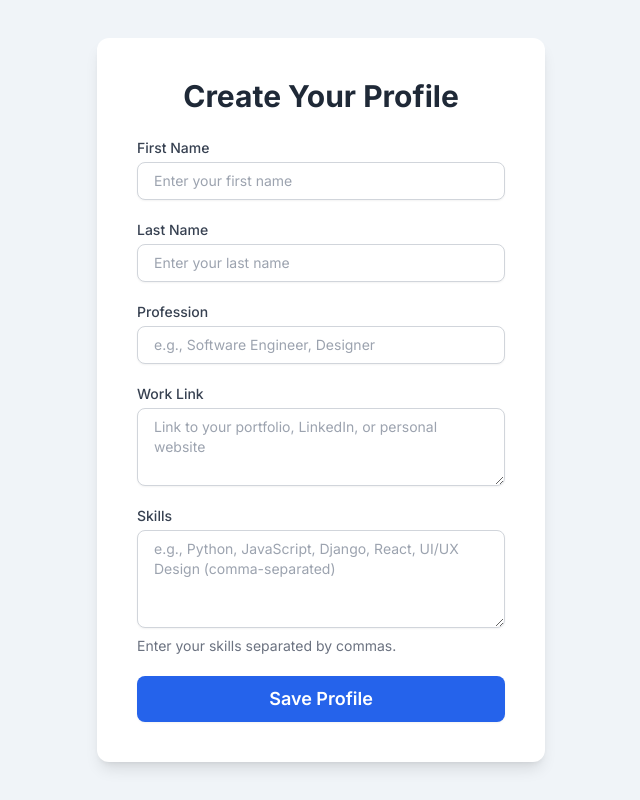
After one commit to Vincenthe3231/WitsNote, a Django app: template users/templates/profile_setup.html in a window 1280 px wide. The commit adds this page. Shown: the whole page, without its empty margins (319-959 px from the left). Run offline with Django 5.2, Linux system fonts and the light colour scheme; the template is opened without the code that fills it, so the values that code supplies are empty; some libraries are stand-ins or nearby versions.

Commit message:
Add profile_setup.html and update UserProfile model
User and UserProfile are now displayed correctly in profile_setup.html. Login and Signup views still need to be implemented to complete the full flow.

```diff
--- /dev/null
+++ b/users/templates/profile_setup.html
@@ -0,0 +1,102 @@
+<!DOCTYPE html>
+<html lang="en">
+<head>
+    <meta charset="UTF-8">
+    <meta name="viewport" content="width=device-width, initial-scale=1.0">
+    <title>User Profile Form</title>
+    <!-- Tailwind CSS CDN -->
+    <script src="https://cdn.tailwindcss.com"></script>
+    <link href="https://fonts.googleapis.com/css2?family=Inter:wght@400;500;600;700&display=swap" rel="stylesheet">
+    <style>
+        body {
+            font-family: 'Inter', sans-serif;
+            background-color: #f0f4f8; /* Light blue-gray background */
+        }
+    </style>
+</head>
+<body class="flex items-center justify-center min-h-screen p-4">
+    <div class="w-full max-w-md bg-white rounded-xl shadow-lg p-8 space-y-6 md:p-10">
+        <h1 class="text-3xl font-bold text-center text-gray-800 mb-6">Create Your Profile</h1>
+
+        <form action="profile_setup" method="POST" class="space-y-5">
+            {% csrf_token %}
+            <!-- First Name -->
+            <div>
+                <label for="first_name" class="block text-sm font-medium text-gray-700 mb-1">First Name</label>
+                <input
+                    type="text"
+                    id="first_name"
+                    name="first_name"
+                    placeholder="Enter your first name"
+                    class="mt-1 block w-full px-4 py-2 border border-gray-300 rounded-lg shadow-sm focus:ring-blue-500 focus:border-blue-500 sm:text-sm transition duration-150 ease-in-out"
+                    required
+                >
+            </div>
+
+            <!-- Last Name -->
+            <div>
+                <label for="last_name" class="block text-sm font-medium text-gray-700 mb-1">Last Name</label>
+                <input
+                    type="text"
+                    id="last_name"
+                    name="last_name"
+                    placeholder="Enter your last name"
+                    class="mt-1 block w-full px-4 py-2 border border-gray-300 rounded-lg shadow-sm focus:ring-blue-500 focus:border-blue-500 sm:text-sm transition duration-150 ease-in-out"
+                    required
+                >
+            </div>
+
+            <!-- Profession -->
+            <div>
+                <label for="profession" class="block text-sm font-medium text-gray-700 mb-1">Profession</label>
+                <input
+                    type="text"
+                    id="profession"
+                    name="profession"
+                    placeholder="e.g., Software Engineer, Designer"
+                    class="mt-1 block w-full px-4 py-2 border border-gray-300 rounded-lg shadow-sm focus:ring-blue-500 focus:border-blue-500 sm:text-sm transition duration-150 ease-in-out"
+                    required
+                >
+            </div>
+
+            <!-- Work Link -->
+            <div>
+                <label for="work_link" class="block text-sm font-medium text-gray-700 mb-1">Work Link</label>
+                <textarea
+                    id="work_link"
+                    name="work_link"
+                    rows="3"
+                    placeholder="Link to your portfolio, LinkedIn, or personal website"
+                    class="mt-1 block w-full px-4 py-2 border border-gray-300 rounded-lg shadow-sm focus:ring-blue-500 focus:border-blue-500 sm:text-sm transition duration-150 ease-in-out resize-y"
+                ></textarea>
+            </div>
+
+            <!-- Skills -->
+            <div>
+                <label for="skills" class="block text-sm font-medium text-gray-700 mb-1">Skills</label>
+                <textarea
+                    id="skills"
+                    name="skills"
+                    rows="4"
+                    placeholder="e.g., Python, JavaScript, Django, React, UI/UX Design (comma-separated)"
+                    class="mt-1 block w-full px-4 py-2 border border-gray-300 rounded-lg shadow-sm focus:ring-blue-500 focus:border-blue-500 sm:text-sm transition duration-150 ease-in-out resize-y"
+                    required
+                ></textarea>
+                <p class="mt-2 text-sm text-gray-500">
+                    Enter your skills separated by commas.
+                </p>
+            </div>
+
+            <!-- Submit Button -->
+            <div>
+                <button
+                    type="submit"
+                    class="w-full flex justify-center py-2 px-4 border border-transparent rounded-lg shadow-sm text-lg font-semibold text-white bg-blue-600 hover:bg-blue-700 focus:outline-none focus:ring-2 focus:ring-offset-2 focus:ring-blue-500 transition duration-150 ease-in-out transform hover:scale-105"
+                >
+                    Save Profile
+                </button>
+            </div>
+        </form>
+    </div>
+</body>
+</html>
```
Also changed, not shown: users/models.py (+9 -8 lines), users/templates/user_profile.html (+7 -7 lines), users/views.py (+32 -3 lines), users/migrations/0005_remove_userprofile_first_name_and_more.py (added), 4 other files.
